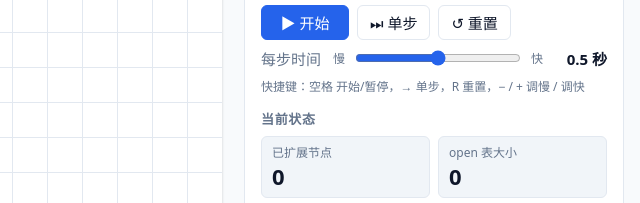
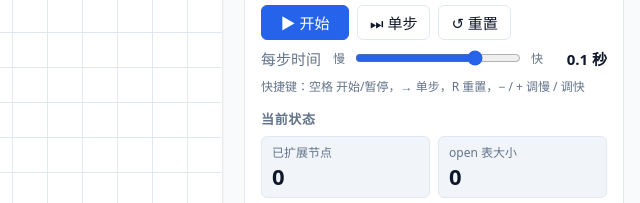
Before and after one commit to zach82/2027Spring-IntroToAI, a plain HTML site: page 01-search/index.html in a window 1280 px wide. Shown: the part 420-623 px from the top of the page, 640-1280 px from the left. Drawn offline with Linux system fonts and the light colour scheme.

Commit message:
默认每步时间改为 0.1 秒
Co-Authored-By: Claude Opus 5.5 <noreply@anthropic.com>

```diff
--- a/01-search/index.html
+++ b/01-search/index.html
@@ -175,9 +175,9 @@
     <div class="row">
       <label for="speed">每步时间</label>
       <span class="kbd">慢</span>
-      <input type="range" id="speed" min="0" max="8" step="1" value="4">
+      <input type="range" id="speed" min="0" max="8" step="1" value="6">
       <span class="kbd">快</span>
-      <span id="speedVal" class="speedval">0.5 秒</span>
+      <span id="speedVal" class="speedval">0.1 秒</span>
     </div>
     <div class="kbd">快捷键：空格 开始/暂停，→ 单步，R 重置，− / + 调慢 / 调快</div>
 
```
